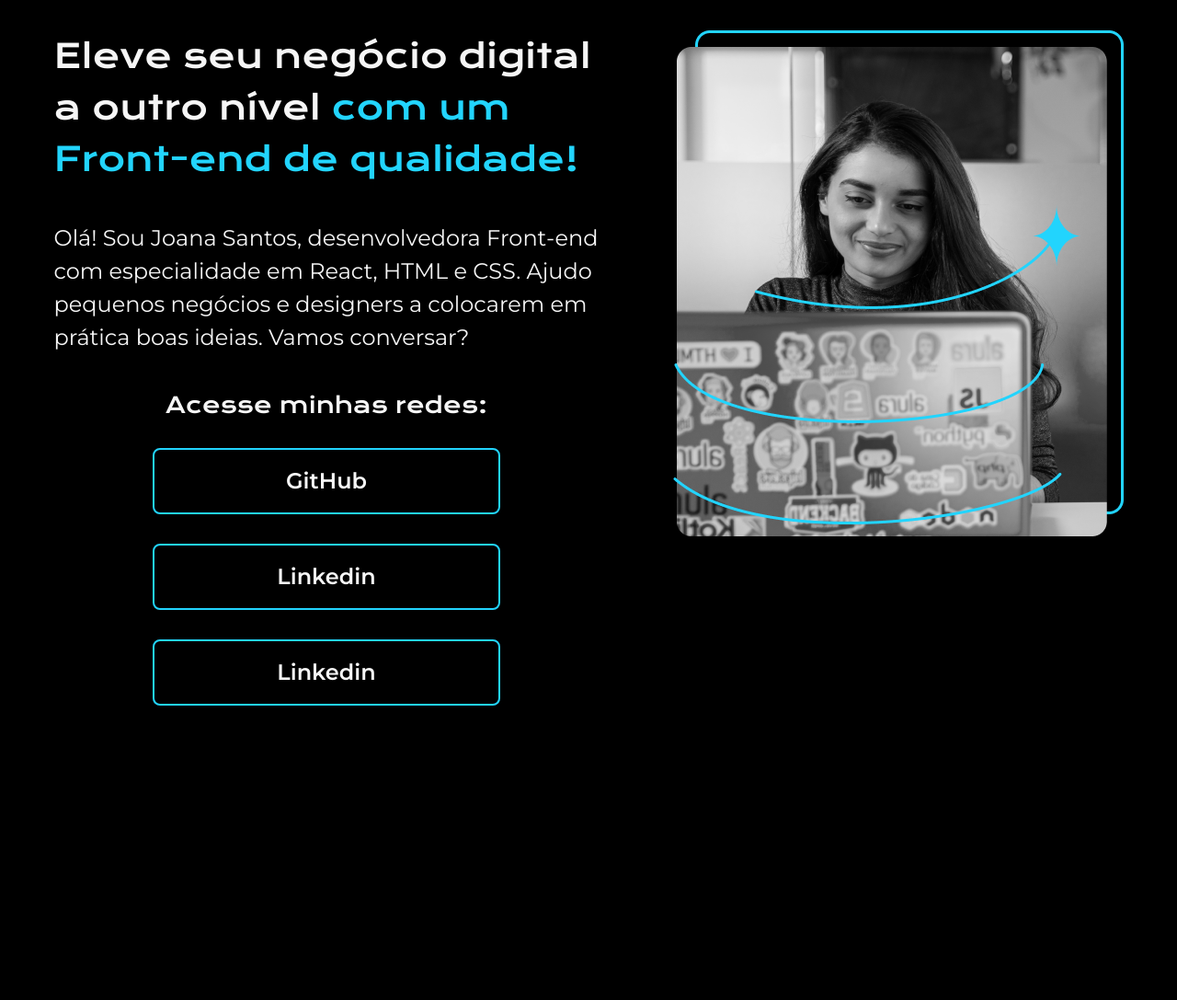
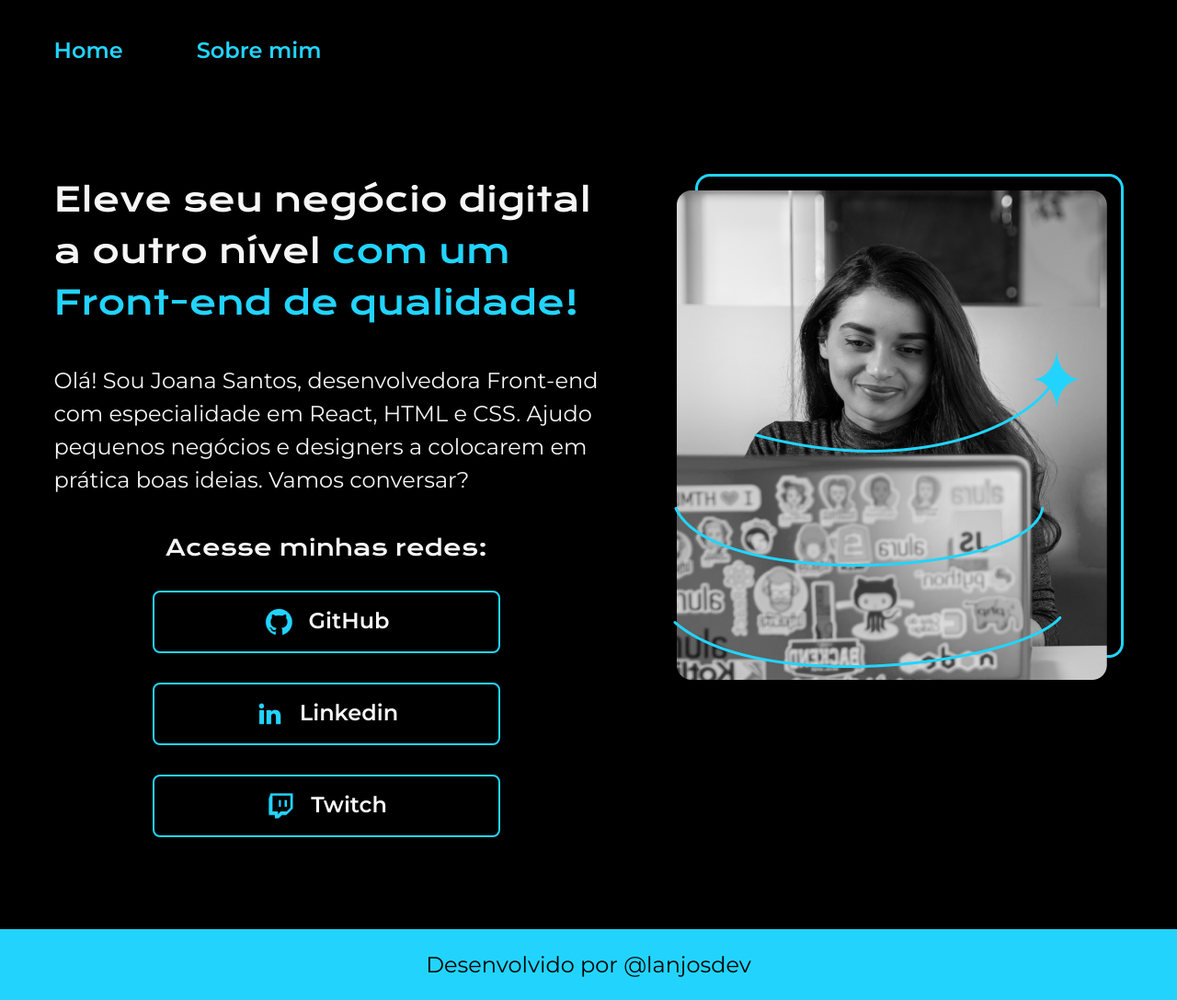
Before and after one commit to lanjosdev/estudos-aluraONE, a website built with Vite: page F1 - Iniciante em Programação/3_html-css-portfolio/index.html in a window 1280 px wide. Shown: the whole page at 92% size. Before the commit the page ends 800 px from the top, so only its background shows below. Built offline with nearby package versions, Linux system fonts and the light colour scheme.

Commit message:
add new index.html + style.css

```diff
--- a/F1 - Iniciante em Programação/3_html-css-portfolio/index.html
+++ b/F1 - Iniciante em Programação/3_html-css-portfolio/index.html
@@ -13,7 +13,12 @@
     <link rel="stylesheet" href="./src/css/style.css">
   </head>
   <body>
-    <header></header>
+    <header>
+      <nav>
+        <a href="">Home</a>
+        <a href="">Sobre mim</a>
+      </nav>
+    </header>
 
     <main class="PageInicial">
 
@@ -25,9 +30,18 @@
 
           <div class="apresentacao-texto-redes">
             <h3>Acesse minhas redes:</h3>
-            <a href="">GitHub</a>
-            <a href="">Linkedin</a>
-            <a href="">Linkedin</a>
+            <a href="">
+              <img src="./src/assets/github.png" alt="">
+              GitHub
+            </a>
+            <a href="">
+              <img src="./src/assets/linkedin.png" alt="">
+              Linkedin
+            </a>
+            <a href="">
+              <img src="./src/assets/twitch.png" alt="">
+              Twitch
+            </a>
           </div>
         </div>
 
@@ -38,7 +52,11 @@
 
     </main>
 
-    <footer></footer>
+    <footer>
+      <p>Desenvolvido por
+        <a href="https://github.com/lanjosdev" target="_blank">@lanjosdev</a>
+      </p>
+    </footer>
 
 
 
--- a/F1 - Iniciante em Programação/3_html-css-portfolio/src/css/style.css
+++ b/F1 - Iniciante em Programação/3_html-css-portfolio/src/css/style.css
@@ -40,9 +40,10 @@ html {
 }
 
 body {
-    height: 100dvh;
+    min-height: 100dvh;
 
     background-color: #000;
+
     font-size: 1.6rem; /* Pra garantir q o padrao seja 16px no navegador*/
     -webkit-font-smoothing: antialiased;
     color: #F6F6F6;
@@ -53,24 +54,43 @@ body, input, textarea, button, select, a {
 
 [disabled] {
     opacity: 0.6;
-    cursor: not-allowed;
+    cursor: not-allowed !important;
 }
 /* GLOBAL */
 
+header {
+    color: #22D4FD;
+    padding: 4rem 15px 2rem;
+
+    & nav {
+        display: flex;
+        gap: 8rem;
+
+        /* grid */
+        width: 100%;
+        max-width: 1163px;
+        margin: auto;
+
+        font-size: 2.4rem;
+        font-weight: 600;
+    }
+}
+
 .PageInicial {
-    height: 100%;
-    display: flex;
+    /* display: flex;
     justify-content: center;
-    align-items: center;
+    align-items: center; */
+    padding: 10rem 15px;
 }
 
 .sectionApresentacao {
     display: flex;
     justify-content: space-between;
+
     /* grid */
     width: 100%;
     max-width: 1163px;
-    /* margin: auto; */
+    margin: auto;
 }
 
 .sectionApresentacao .apresentacao-texto {
@@ -84,10 +104,11 @@ body, input, textarea, button, select, a {
     font-size: 3.6rem;
     font-weight: 400;
     line-height: 155%;
-}
-.sectionApresentacao .apresentacao-texto h1 strong {
-    font-weight: 400;
-    color: #22D4FD;
+
+    & strong {
+        font-weight: 400;
+        color: #22D4FD;
+    }
 }
 .sectionApresentacao .apresentacao-texto p {
     font-size: 2.4rem;
@@ -105,9 +126,12 @@ body, input, textarea, button, select, a {
     font-family: 'Krona One', sans-serif;
     font-size: 2.4rem;
     font-weight: 400;
-    /* text-align: center; */
 }
 .sectionApresentacao .apresentacao-texto .apresentacao-texto-redes a {
+    display: flex;
+    justify-content: center;
+    gap: 1.6rem;
+
     width: 100%;
     max-width: 37.8rem;
     border: 2px solid #22D4FD;
@@ -116,6 +140,23 @@ body, input, textarea, button, select, a {
 
     font-size: 2.4rem;
     font-weight: 600;
-    line-height: 150%;
+    /* line-height: 150%; */
+
+    transition: all .3s ease;
+
+    &:hover {
+        background-color: #272727;
+    }
+}
+
+footer {
+    background-color: #22D4FD;
+    padding: 2.4rem 15px;
+    color: #000;
     text-align: center;
+
+    & p {
+        font-size: 2.4rem;
+        font-weight: 400;
+    }
 }
```
